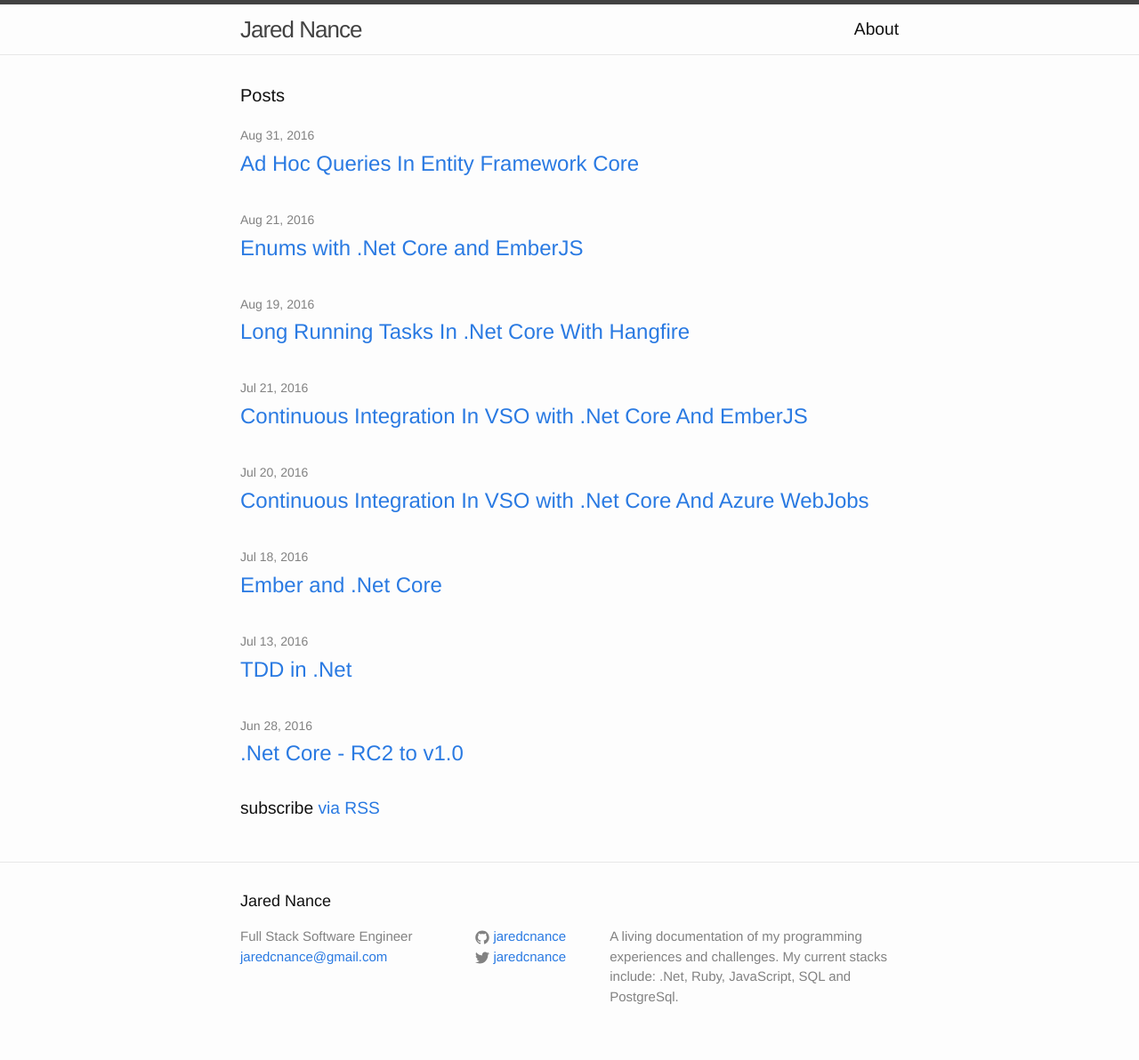
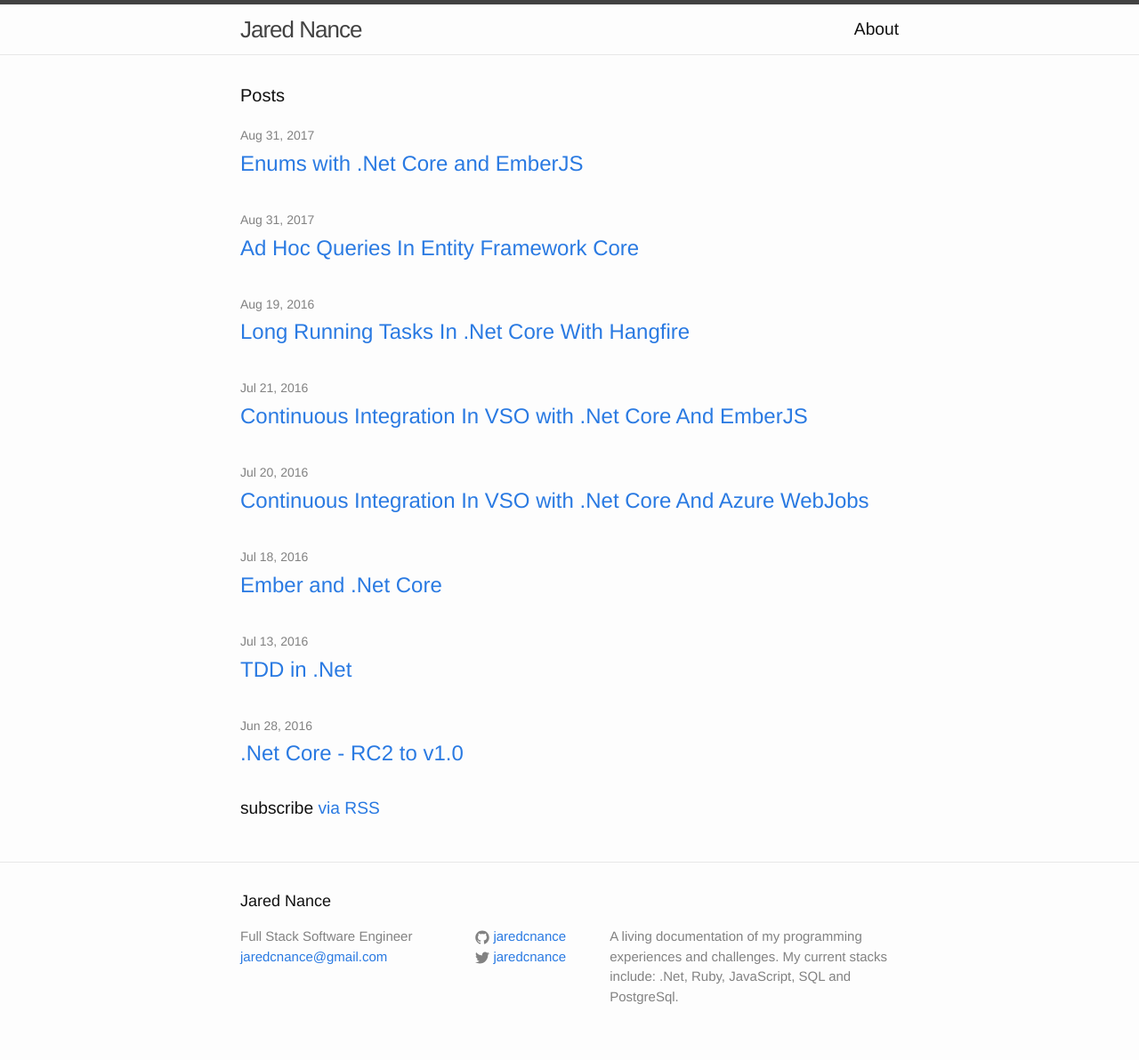
Before and after one commit to jaredcnance/jaredcnance.github.io, a Jekyll site: the page built from index.html, in a window 1280 px wide. Shown: the whole page at 89% size. Built offline with Jekyll 4.4.1, drawn with Linux system fonts in a browser that asks for light colours.

Commit message:
push back future posts

```diff
--- a/_posts/2016-08-30-ad-hoc-queries-in-entity-framework-core.markdown
+++ b/_posts/2017-08-30-ad-hoc-queries-in-entity-framework-core.markdown
@@ -1,7 +1,7 @@
 ---
 layout: post
 title:  "Ad Hoc Queries In Entity Framework Core"
-date:   2016-08-30 24:00:00 -0500
+date:   2017-08-30 24:00:00 -0500
 categories: dotnet core ef
 comments: true
 ---
--- a/_posts/2016-08-20-enums-with-dotnet-core-and-ember-js.markdown
+++ b/_posts/2017-08-30-enums-with-dotnet-core-and-ember-js.markdown
@@ -1,7 +1,7 @@
 ---
 layout: post
 title:  "Enums with .Net Core and EmberJS"
-date:   2016-08-20 24:00:00 -0500
+date:   2017-08-30 24:00:00 -0500
 categories: dotnet core emberjs
 comments: true
 ---
```
